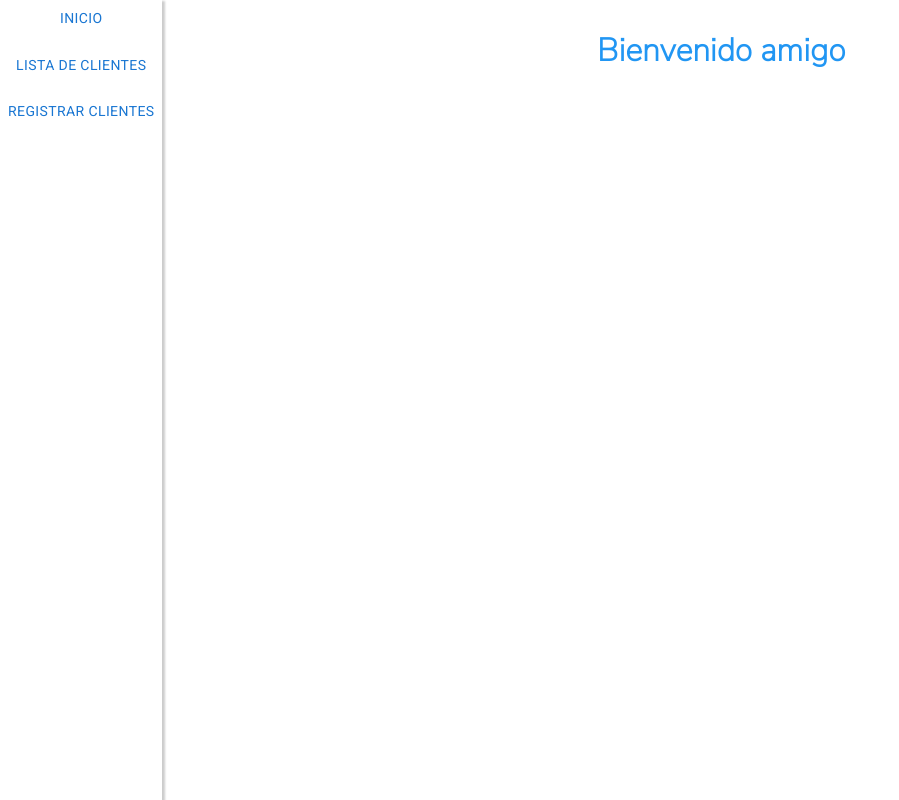
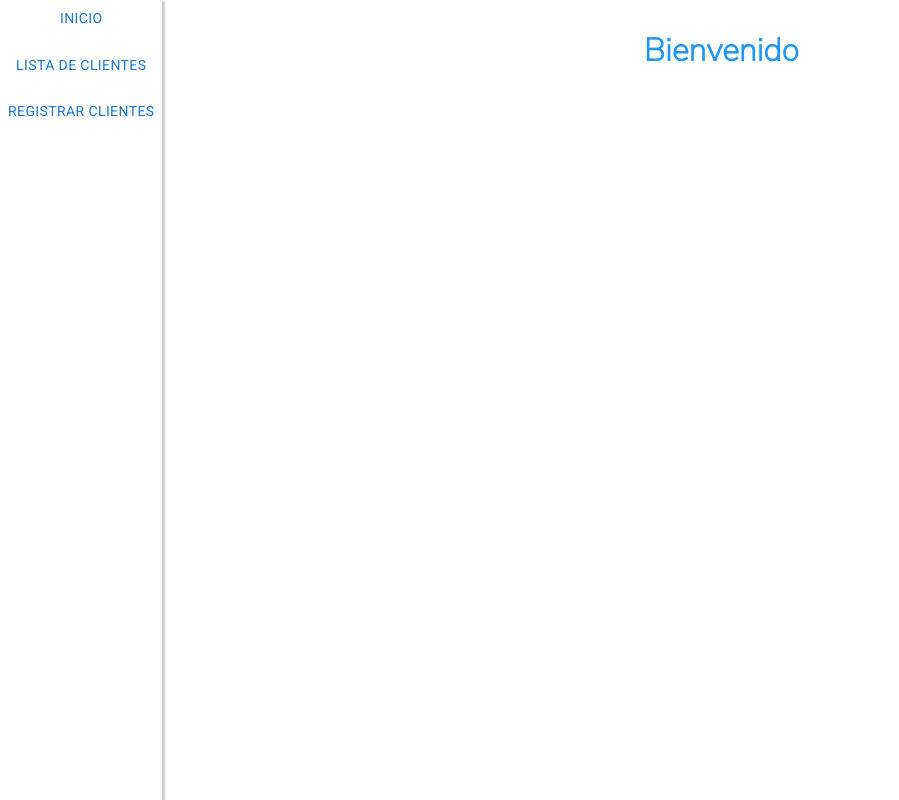
Before and after one commit to urbano554/Facill-Pos, a React (Create React App) app: page / in a window 1280 px wide. Shown: the whole page, without its empty margins (0-899 px from the left). Built offline with nearby package versions, Linux system fonts and the light colour scheme.

Commit message:
Revert "Added multiplies changes"
This reverts commit fef37be55ca1f54693a092d1c36e457dae428814.

```diff
--- a/src/pages/Home.tsx
+++ b/src/pages/Home.tsx
@@ -3,7 +3,7 @@ import Wrapper from '../components/Wrapper';
 const Home: React.FC = () => {
   return (
     <Wrapper>
-      <h1 className='text'>Bienvenido amigo</h1>
+      <h1 className='text'>Bienvenido</h1>
     </Wrapper>
   );
 };
--- a/src/pages/ListOfCustomers.tsx
+++ b/src/pages/ListOfCustomers.tsx
@@ -29,7 +29,7 @@ export const ListOfCustomers: React.FC = () => {
         handleClose={handleClose}
         handleOpen={handleOpen}
       />
-      <h2>Lista de los clientes</h2>
+      <h2>Lista de clientes</h2>
       {isLoading ? (
         <Loading />
       ) : (
--- a/src/pages/RegisterCustomers.tsx
+++ b/src/pages/RegisterCustomers.tsx
@@ -13,7 +13,7 @@ export const RegisterCustomers: React.FC = () => {
   return (
     <Wrapper>
       <ToastContainer />
-      <h2>Registrar un cliente</h2>
+      <h2>Registra un cliente</h2>
       <Form
         sendData={createEvent}
         isError={isError}
```
